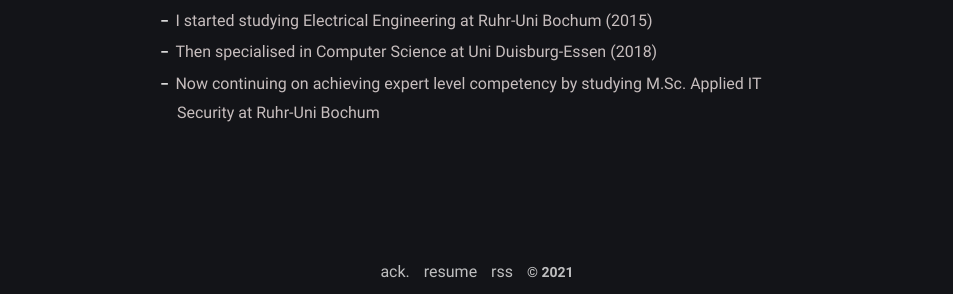
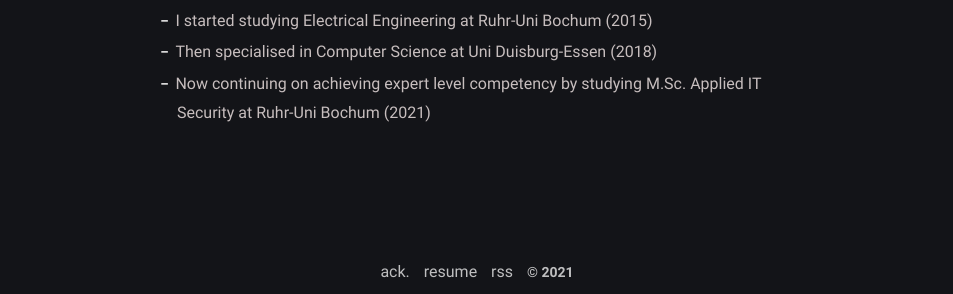
Before and after one commit to securebitAsif/fabulous-jupiter-8f84d, a Jekyll site: the page built from about.md, in a window 1280 px wide. Shown: the part 1077-1371 px from the top of the page, without its empty margins (163-1116 px from the left). Built offline with Jekyll 4.4.1, drawn with Linux system fonts in a browser that asks for light colours.

Commit message:
about.md: changed

```diff
--- a/about.md
+++ b/about.md
@@ -26,4 +26,4 @@ comments: false
 - After finishing my Abitur with focus on Math and Physics
 - I started studying Electrical Engineering at Ruhr-Uni Bochum (2015)
 - Then specialised in Computer Science at Uni Duisburg-Essen (2018)
-- Now continuing on achieving expert level competency by studying M.Sc. Applied IT Security at Ruhr-Uni Bochum
+- Now continuing on achieving expert level competency by studying M.Sc. Applied IT Security at Ruhr-Uni Bochum (2021)
```
